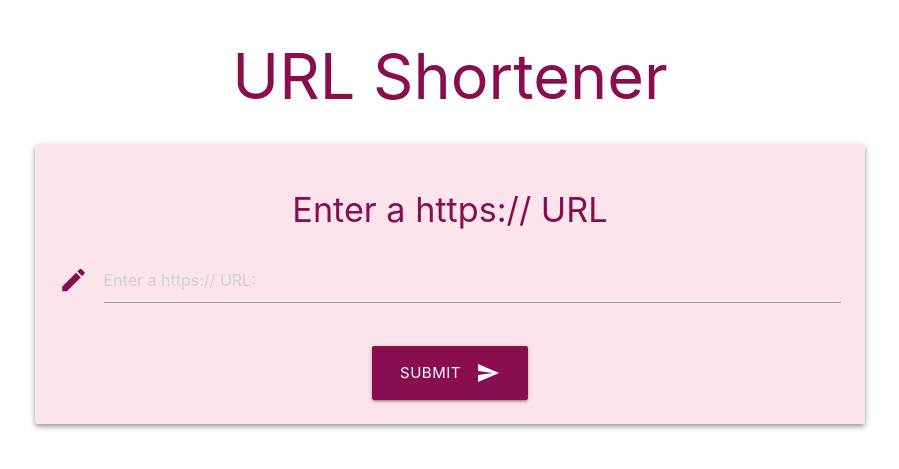
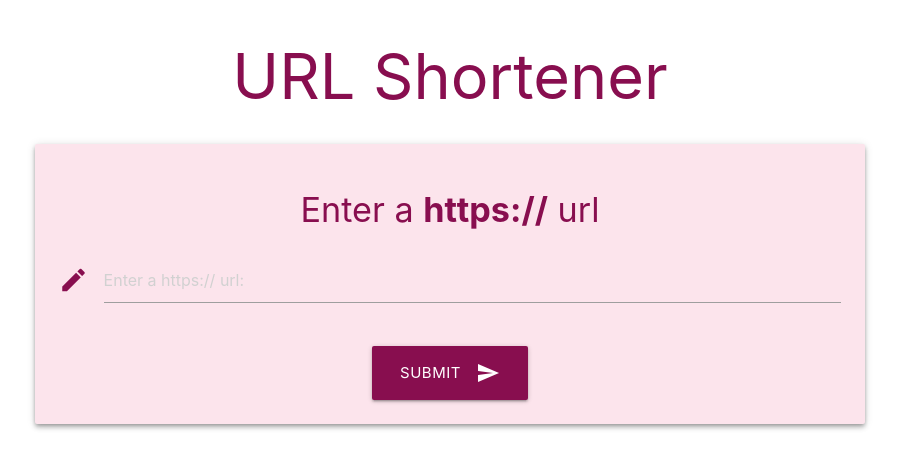
Before and after one commit to VioletViolaVi/url_shortener_lap_4_code_challenge, a Flask app: page / in a window 1280 px wide. Shown: the top 469 px of the page, without its empty margins (190-1089 px from the left). Run offline with Flask 2, Linux system fonts and the light colour scheme.

Commit message:
edit file

```diff
--- a/templates/home.html
+++ b/templates/home.html
@@ -5,7 +5,7 @@
   <div class="row">
     <form class="col s12 m8 offset-m2" method="POST">
       <div class="card-panel pink lighten-5 z-depth-2">
-        <h4 class="center-align pink-text text-darken-4">Enter a https:// URL</h4>
+        <h4 class="center-align pink-text text-darken-4">Enter a <b>https://</b> url</h4>
         <div class="row">
           <!-- url input -->
           <div class="input-field col s12">
@@ -15,7 +15,7 @@
               id="urlShortener"
               type="text"
               pattern="https://.*"
-              placeholder="Enter a https:// URL:"
+              placeholder="Enter a https:// url:"
               required
             />
           </div>
```
